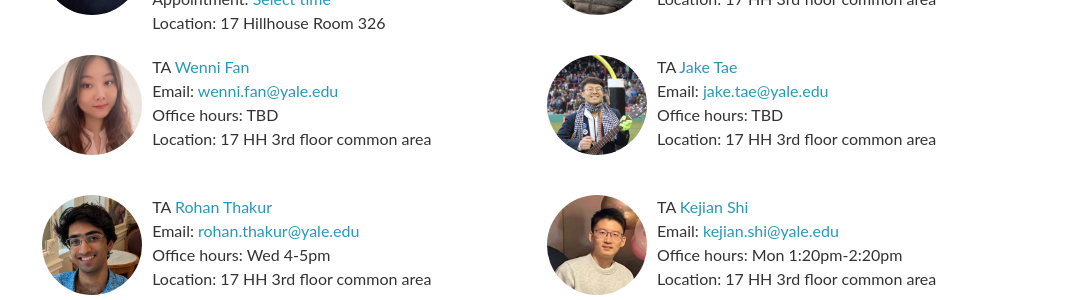
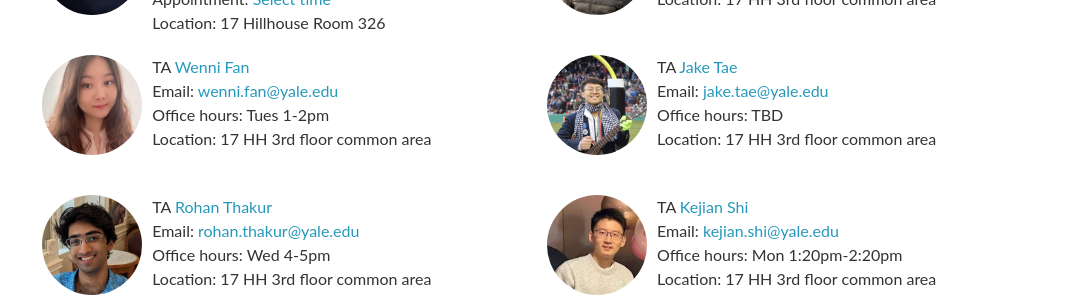
Before and after one commit to yilunzhao/cpsc477, a Jekyll site: the page built from _pages/about.md, in a window 1280 px wide and 900 px high, scrolled down 1109 px. Shown: the part 155-455 px from the top of the window, without its empty margins (98-1180 px from the left). Built offline with Jekyll 4.4.1, drawn with Linux system fonts in a browser that asks for light colours; nearby versions of some CDN libraries; comment, search, counter and statistics services are not loaded.

Commit message:
Update office hour

```diff
--- a/_data/staff.yml
+++ b/_data/staff.yml
@@ -18,7 +18,7 @@ TAs:
   - name: Wenni Fan
     email: wenni.fan@yale.edu
     url: https://www.linkedin.com/in/wenni-fan-40a6161a5/
-    office-hours: TBD
+    office-hours: Tues 1-2pm
     location: 17 HH 3rd floor common area
     image: staff/wenni.jpg
 
```
